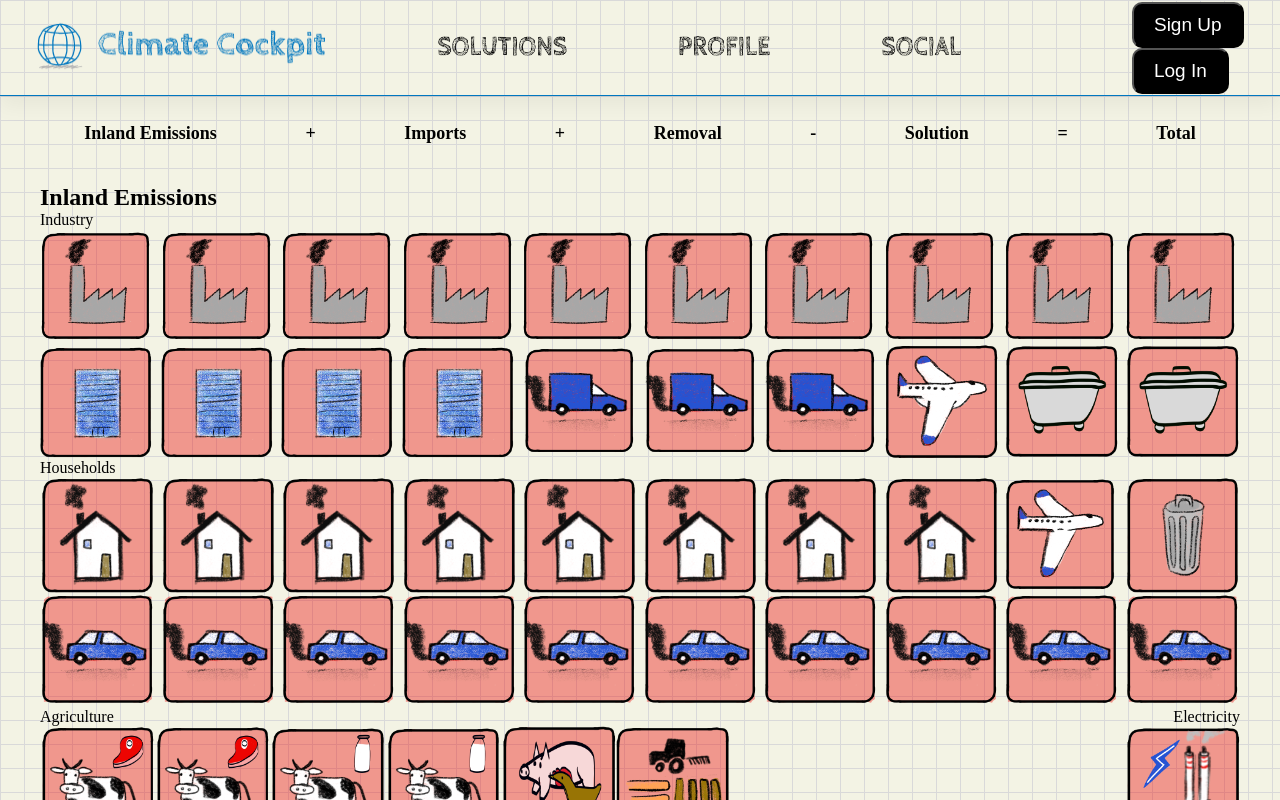
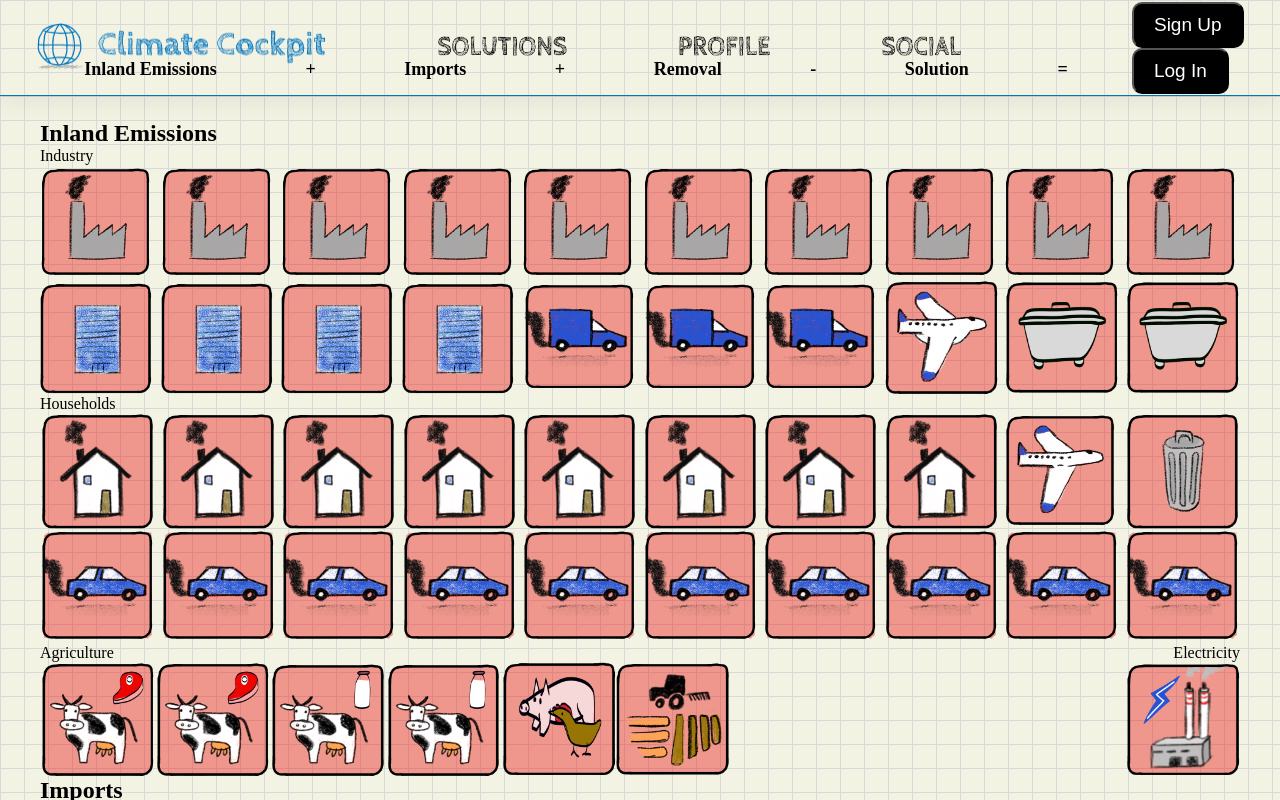
Before and after one commit to ChingT/Climate-Cockpit, a React (Vite) app in the folder frontend/: page /solutions in a window 1280 px wide. Built offline with nearby package versions, Linux system fonts and the light colour scheme; what javascript-time-ago would draw is missing.

Commit message:
Height of the SolutionPage is configured

```diff
--- a/frontend/src/pages/SolutionsPage.jsx
+++ b/frontend/src/pages/SolutionsPage.jsx
@@ -2,9 +2,8 @@ import SolutionDropDown from "../components/Solution/SolutionDropDown.jsx";
 import SolutionFilter from "../components/SolutionFilter/SolutionFilter.jsx";
 import styled from "styled-components";
 import SolutionDashboard from "../components/Dashboard/SolutionDashboard.jsx";
-
 const Main = styled.div`
-  margin-top: 4rem;
+  height: 100%;
 `;
 const SolutionsPage = () => {
   return (
```
